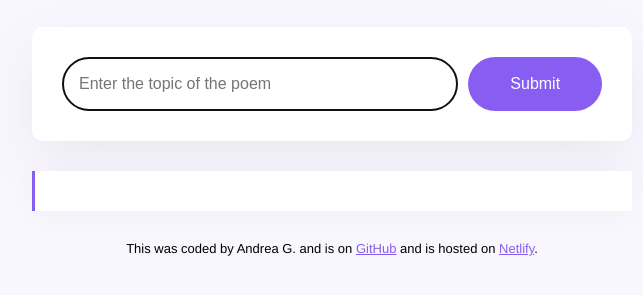
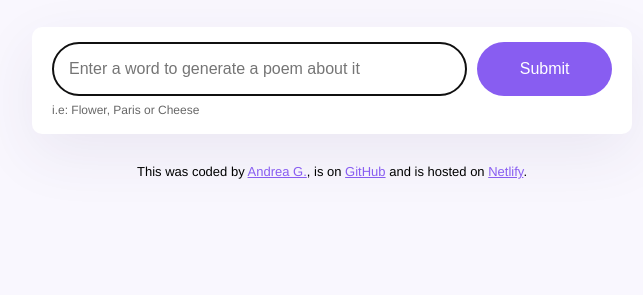
Before and after one commit to WickedZ2309/SheCodes-AiAddon-week2, a plain HTML site: page index.html in a window 1280 px wide. Shown: the part 177-472 px from the top of the page, without its empty margins (308-951 px from the left). Drawn offline with nearby package versions, Linux system fonts and the light colour scheme.

Commit message:
Improved the User Experience

```diff
--- a/index.html
+++ b/index.html
@@ -16,10 +16,11 @@
       </header>
 
       <main>
+        <div class="form-container">
           <form id="poem-generator">
             <input
               type="text"
-            placeholder="Enter the topic of the poem"
+              placeholder="Enter a word to generate a poem about it"
               autofocus
               required
               autocomplete="off"
@@ -28,11 +29,15 @@
             />
             <input type="submit" class="submit-button" />
           </form>
-        <div class="poem" id="poem"></div>
+          <div class="hint">i.e: Flower, Paris or Cheese</div>
+        </div>
+        <div class="poem hidden" id="poem"></div>
       </main>
 
       <footer>
-        This was coded by Andrea G. and is on
+        This was coded by
+        <a href="https://github.com/WickedZ2309" target="_blank">Andrea G.</a>,
+        is on
         <a
           href="https://github.com/WickedZ2309/SheCodes-AiAddon-week2"
           target="_blank"
--- a/src/index.js
+++ b/src/index.js
@@ -19,6 +19,10 @@ function generatePoem(event) {
   let prompt = `User instructions: Generate a poem about ${instructionsInput.value}`;
   let apiUrl = `https://api.shecodes.io/ai/v1/generate?prompt=${prompt}&context=${context}&key=${apiKey}`;
 
+  let poemElement = document.querySelector("#poem");
+  poemElement.classList.remove("hidden");
+  poemElement.innerHTML = `<div class="generating">⏳ Generating a poem about ${instructionsInput.value}</div>`;
+
   console.log("Generating poem");
   console.log(`Context: ${context}`);
   console.log(`Prompt: ${prompt}`);
--- a/src/style.css
+++ b/src/style.css
@@ -24,13 +24,23 @@ h1 {
   color: #272044;
 }
 
+.form-container {
+  background-color: white;
+  border-radius: 10px;
+  box-shadow: 0px 20px 60px rgba(65, 50, 100, 0.08);
+  margin-bottom: 30px;
+  padding: 15px 20px;
+}
+
 form {
-  padding: 30px;
-  background-color: white;
-  box-shadow: 0px 20px 60px rgba(65, 50, 100, 0.08);
-  border-radius: 10px;
   display: flex;
-  margin-bottom: 30px;
+}
+
+.hint {
+  line-height: 1.5;
+  font-size: 12px;
+  margin-top: 5px;
+  opacity: 0.6;
 }
 
 .instructions {
@@ -63,6 +73,10 @@ form {
   box-shadow: 0px 4px 30px 0px rgba(39, 33, 66, 0.03);
 }
 
+.hidden {
+  display: none;
+}
+
 .poem strong {
   color: #885df1;
 }
@@ -72,3 +86,13 @@ footer {
   font-size: 13px;
   margin-top: 30px;
 }
+
+.generating {
+  animation: blink-animation 1s steps(5, start) infinite;
+}
+
+@keyframes blink-animation {
+  to {
+    visibility: hidden;
+  }
+}
```
Lines whose indentation alone changed are shown as unchanged.
